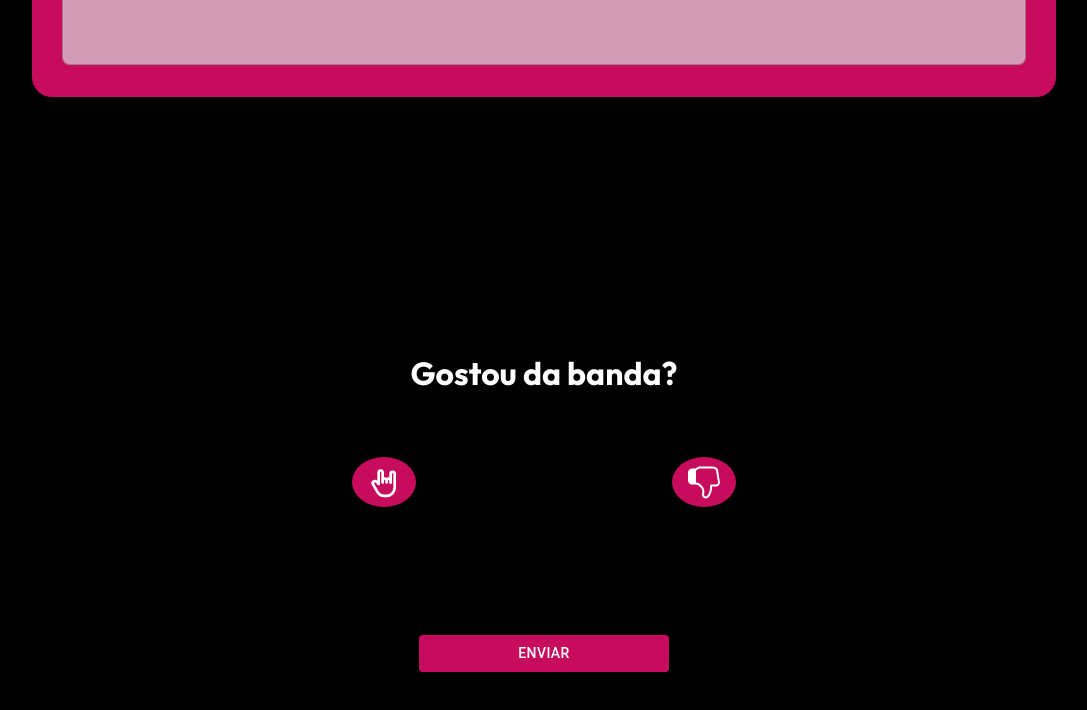
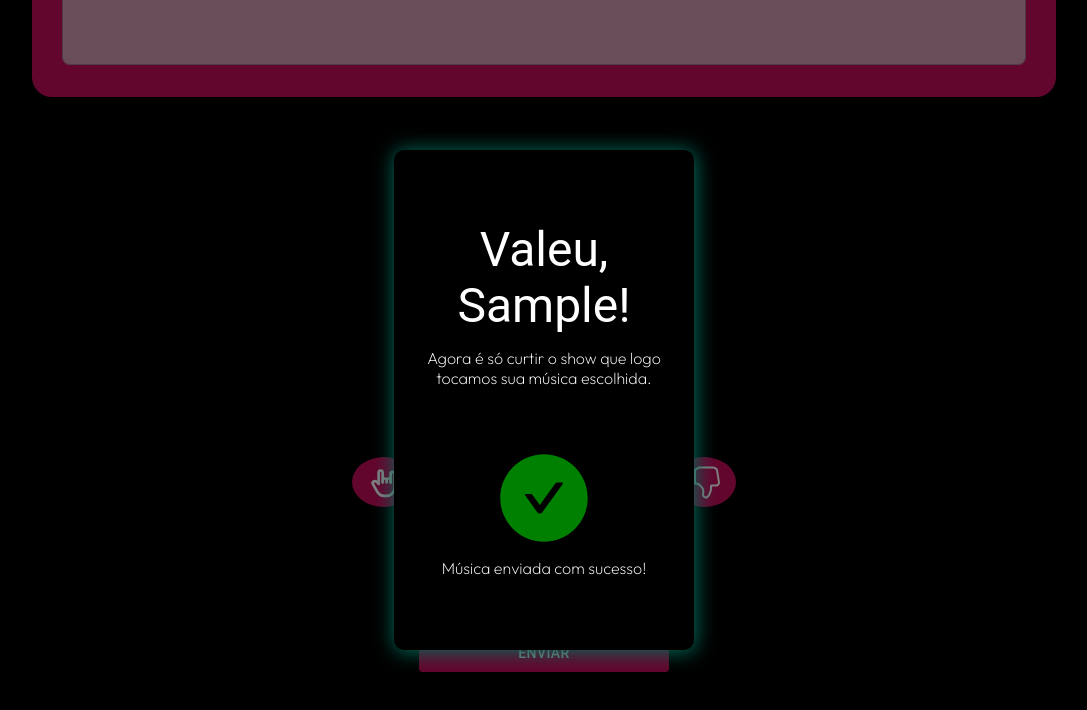
Before and after one commit to mateusgambaro/compostai, a Next.js app: page /Forms in a window 1280 px wide. Both pictures are taken after typing "Sample", "5", "Sample", "Sample" into the empty fields and a click on the button 480 px from the left and 913 px from the top of the page. Shown: the part 431-1141 px from the top of the page, without its empty margins (96-1183 px from the left). Built offline with nearby package versions, Linux system fonts and the light colour scheme.

Commit message:
feat: add more changes

```diff
--- a/package.json
+++ b/package.json
@@ -12,7 +12,8 @@
     "@emotion/react": "^11.10.8",
     "@emotion/styled": "^11.10.8",
     "@mui/icons-material": "^5.11.16",
-    "@mui/material": "^5.12.2",
+    "@mui/material": "^5.12.3",
+    "@mui/utils": "^5.12.3",
     "axios": "^1.4.0",
     "next": "13.3.1",
     "next-images": "^1.8.5",
--- /dev/null
+++ b/src/components/ConfirmedMessage/ConfirmModal.tsx
@@ -0,0 +1,72 @@
+// AlertModal.tsx
+import React from 'react'
+import { Modal, Typography } from '@mui/material'
+import CheckCircleIcon from '@mui/icons-material/CheckCircle'
+import ErrorIcon from '@mui/icons-material/Error'
+import { MessageContainer, ModalContainer } from './styled'
+import { AiFillCheckCircle } from 'react-icons/ai'
+import { GiGuitar } from 'react-icons/gi'
+
+interface AlertModalProps {
+  open: boolean
+  handleClose: () => void
+  message: string
+  success: boolean
+  description: string
+}
+
+const AlertModal: React.FC<AlertModalProps> = ({
+  open,
+  handleClose,
+  message,
+  description,
+  success
+}) => {
+  return (
+    <Modal
+      style={{
+        display: 'flex',
+        alignItems: 'center',
+        justifyContent: 'center'
+      }}
+      open={open}
+      onClose={handleClose}
+    >
+      <ModalContainer>
+        <MessageContainer>
+          <Typography variant="h3" component="div">
+            {message}
+          </Typography>
+          <Typography
+            variant="p"
+            style={{ fontWeight: 200, marginTop: '5%' }}
+            component="div"
+          >
+            {description}
+          </Typography>
+        </MessageContainer>
+
+        {success ? (
+          <div
+            style={{
+              display: 'flex',
+              flexDirection: 'column',
+              justifyContent: 'center',
+              alignItems: 'center',
+              marginTop: '20%'
+            }}
+          >
+            <AiFillCheckCircle color="green" size={100} />
+            <p style={{ fontWeight: 200, marginTop: '5%' }}>
+              Música enviada com sucesso!
+            </p>
+          </div>
+        ) : (
+          <ErrorIcon color="error" fontSize="large" />
+        )}
+      </ModalContainer>
+    </Modal>
+  )
+}
+
+export default AlertModal
--- /dev/null
+++ b/src/components/ConfirmedMessage/styled.ts
@@ -0,0 +1,22 @@
+import styled from 'styled-components'
+
+export const ModalContainer = styled.div`
+  display: flex;
+  flex-direction: column;
+  justify-content: center;
+  align-items: center;
+  background-color: ${props => props.theme.colors.background};
+  height: 500px;
+  width: 300px;
+  border-radius: 10px;
+  box-shadow: 1px 1px 20px 1px ${props => props.theme.colors.tealGreen};
+`
+
+export const MessageContainer = styled.div`
+  display: flex;
+  flex-direction: column;
+  justify-content: center;
+  align-items: center;
+  width: 90%;
+  text-align: center;
+`
--- a/src/components/Form/Form.tsx
+++ b/src/components/Form/Form.tsx
@@ -9,6 +9,8 @@ import {
 } from './styled'
 import { TbHandRock } from 'react-icons/tb'
 import { GoThumbsdown } from 'react-icons/go'
+import Loading from '../Loading/Loading'
+import AlertModal from '../ConfirmedMessage/ConfirmModal'
 
 interface FormData {
   name: string
@@ -26,14 +28,29 @@ const FormComponent: React.FC = () => {
     thumbsUp: false,
     thumbsDown: false
   })
+  const [isLoading, setIsLoading] = useState<boolean>(false)
+  const [open, setOpen] = useState(false)
+  const [message, setMessage] = useState('Success! Operation completed.')
+  const [description, setDescription] = useState('')
+  const [success, setSuccess] = useState(true)
 
   const handleChange = (event: React.ChangeEvent<HTMLInputElement>) => {
     setFormData({ ...formData, [event.target.name]: event.target.value })
   }
 
+  const handleClose = () => {
+    setOpen(false)
+  }
   const handleSubmit = (event: React.FormEvent) => {
     event.preventDefault()
+    setIsLoading(true)
     console.log('Form data submitted:', formData)
+    setOpen(true)
+    setIsLoading(false)
+    setMessage(`Valeu, ${formData.name}!`)
+    setDescription(
+      'Agora é só curtir o show que logo tocamos sua música escolhida.'
+    )
   }
 
   return (
@@ -60,7 +77,7 @@ const FormComponent: React.FC = () => {
           <StyledTextField
             required
             label="Telefone"
-            name="phone"
+            name="phone" // TODO Colocar máscara de telefone
             value={formData.phone}
             onChange={handleChange}
             variant="outlined"
@@ -125,9 +142,16 @@ const FormComponent: React.FC = () => {
             marginBottom: '10%'
           }}
         >
-          Enviar
+          {isLoading ? <Loading type="spin" color="white" /> : 'Enviar'}
         </Button>
       </Container>
+      <AlertModal
+        open={open}
+        handleClose={handleClose}
+        message={message}
+        description={description}
+        success={success}
+      />
     </form>
   )
 }
--- a/src/components/Loading/Loading.tsx
+++ b/src/components/Loading/Loading.tsx
@@ -1,13 +1,13 @@
 import React from 'react'
-import ReactLoading from 'react-loading'
+import ReactLoading, { LoadingType } from 'react-loading'
 
 interface LoadingProps {
-  type: string
+  type: LoadingType
   color: string
 }
 
 const Loading: React.FC<LoadingProps> = ({ type, color }) => (
-  <ReactLoading type={type} color={color} height={667} width={375} />
+  <ReactLoading type={type} color={color} height={30} width={30} />
 )
 
 export default Loading
--- a/src/styles/theme.ts
+++ b/src/styles/theme.ts
@@ -3,7 +3,8 @@ const theme = {
     background: 'black',
     text: 'white',
     primary: '#8257e6',
-    secondary: '#C80C5D'
+    secondary: '#C80C5D',
+    tealGreen: '#006D5B'
   }
 }
 
```
Also changed, not shown: 2 other files (tests, documents, lock files or other folders).
